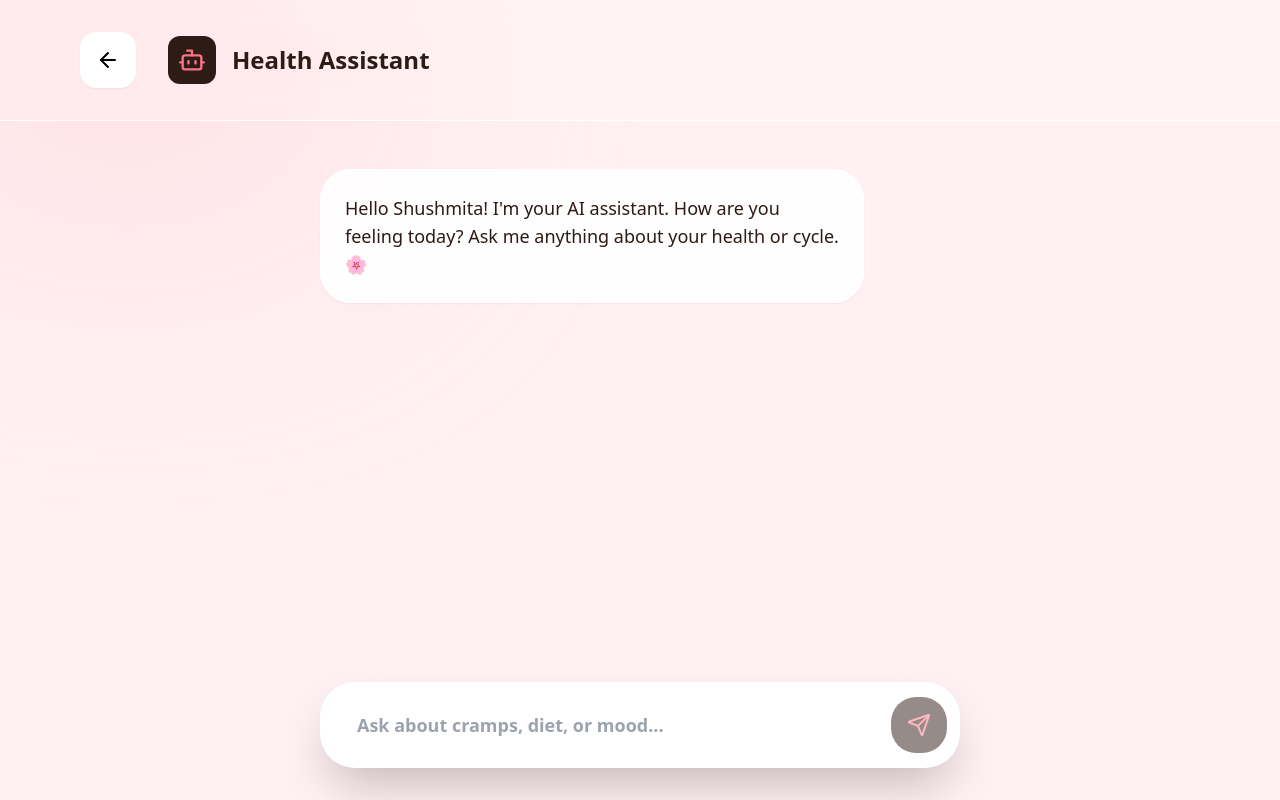
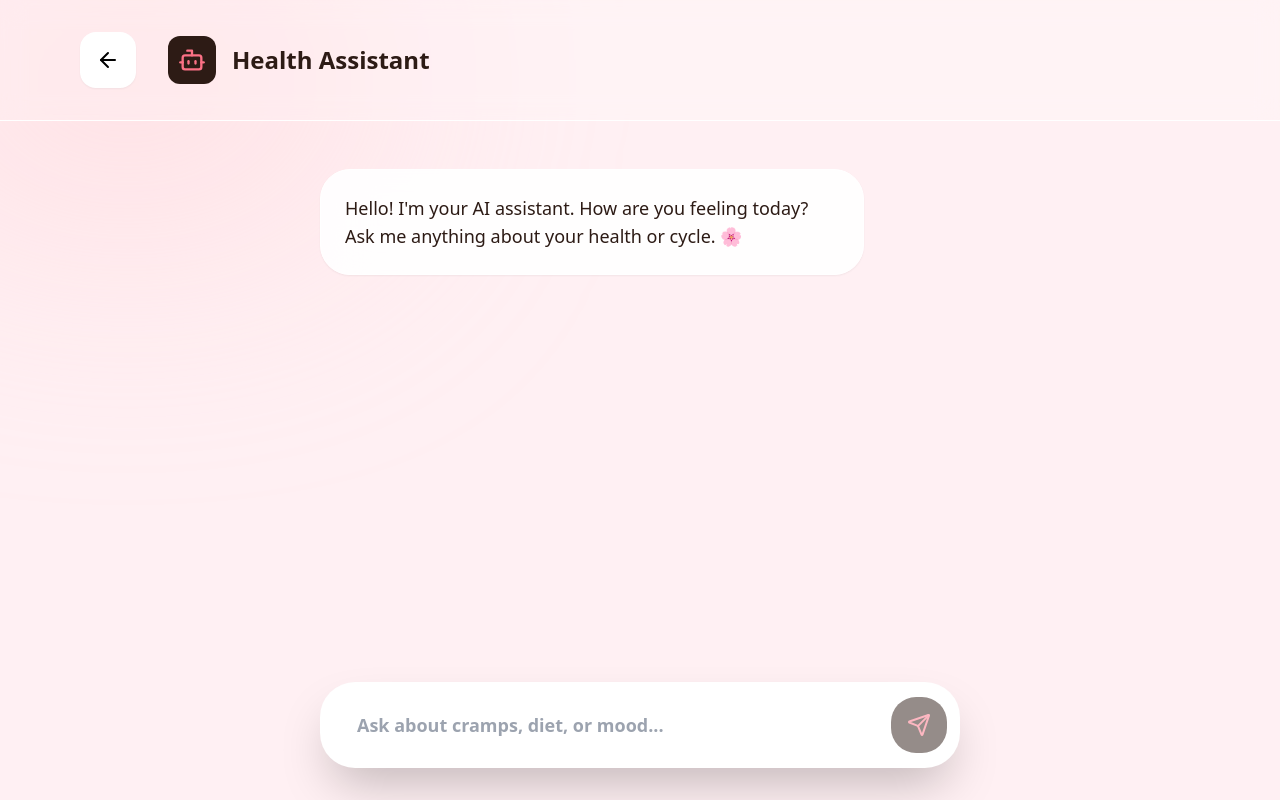
Before and after one commit to Shushmitaaaa/HerTracker, a React (Create React App) app in the folder frontend/: page /chat in a window 1280 px wide. Built offline with nearby package versions, Linux system fonts and the light colour scheme; no server answers; sample sign-in values are in the browser's storage.

Commit message:
modified chat section

```diff
--- a/frontend/src/pages/AIChat.js
+++ b/frontend/src/pages/AIChat.js
@@ -14,7 +14,7 @@ const AIChat = () => {
   const [messages, setMessages] = useState([
     {
       role: 'bot',
-      text: "Hello Shushmita! I'm your AI assistant. How are you feeling today? Ask me anything about your health or cycle. 🌸"
+      text: "Hello! I'm your AI assistant. How are you feeling today? Ask me anything about your health or cycle. 🌸"
     }
   ]);
 
```
